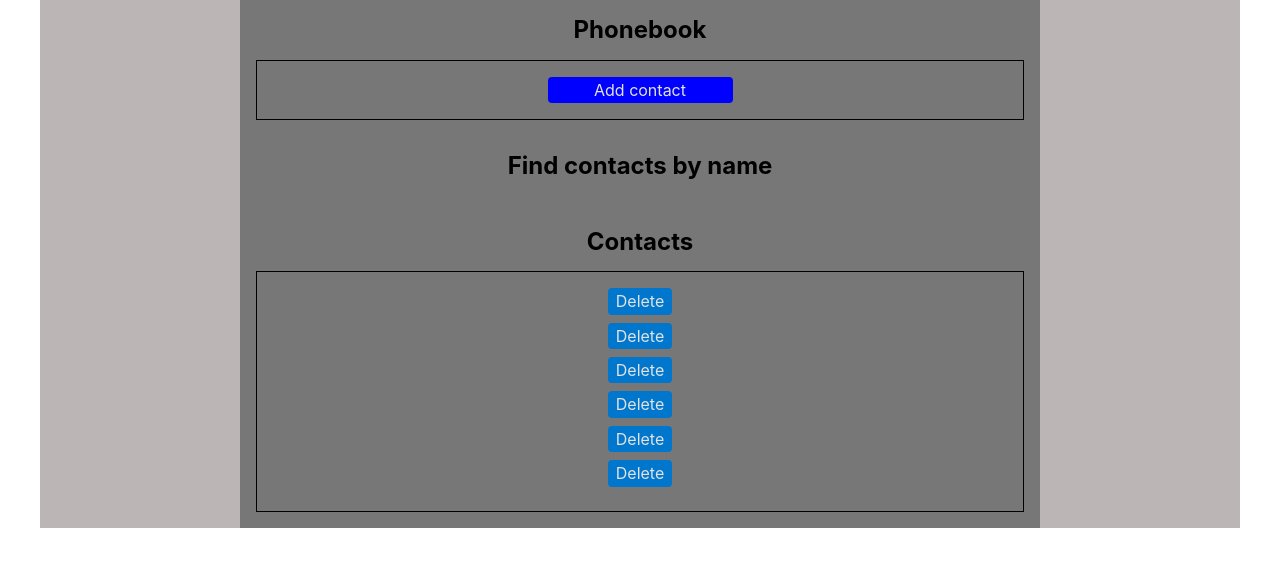
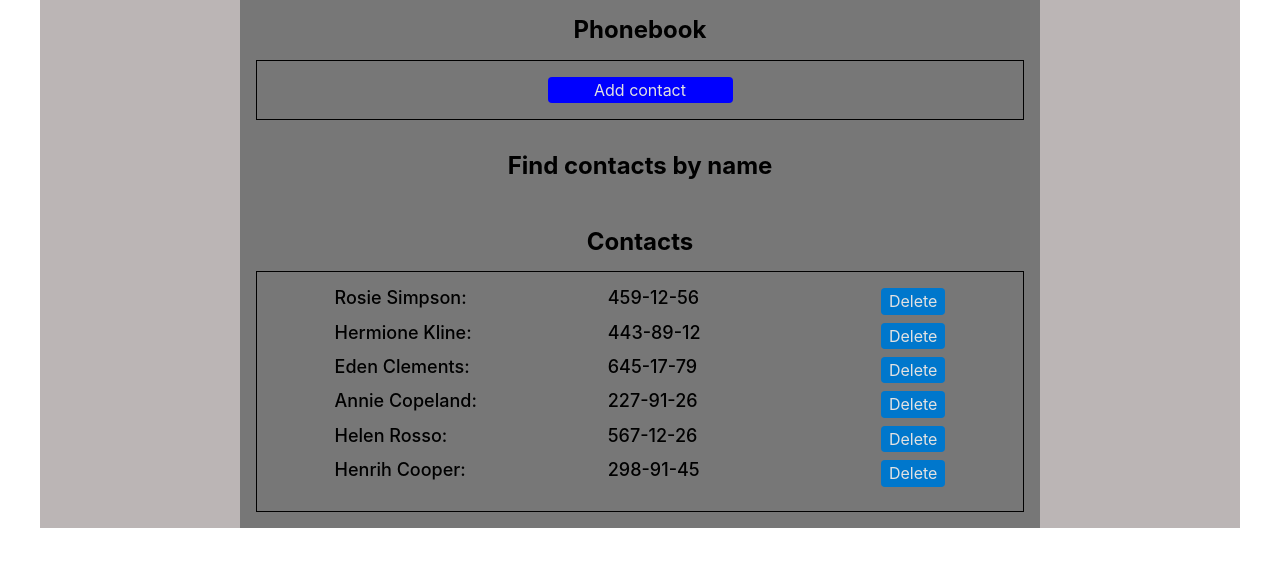
Before and after one commit to EvgeniyArabadzhiyskiy/goit-react-hw-02-phonebook, a React (Create React App) app: page / in a window 1280 px wide. Shown: the top 566 px of the page. Built offline with nearby package versions, Linux system fonts and the light colour scheme.

Commit message:
Update ContactItem.jsx

```diff
--- a/src/components/ContactList/ContactItem/ContactItem.jsx
+++ b/src/components/ContactList/ContactItem/ContactItem.jsx
@@ -1,7 +1,7 @@
 import PropTypes from 'prop-types';
 import Button from 'components/Button/Button';
 import { Box } from 'components/Box/Box';
-// import { UserName, UserNumber } from './ContactItem.styled';
+import { UserName, UserNumber } from './ContactItem.styled';
 
 const ContactItem = ({ contacts, onDeleteContact }) => {
   return (
@@ -16,7 +16,8 @@ const ContactItem = ({ contacts, onDeleteContact }) => {
             textAlign="left"
             as="li"
           >
-
+            <UserName>{name}:</UserName>
+            <UserNumber>{number}</UserNumber>
             <Button onClick={() => onDeleteContact(id)}>Delete</Button>
           </Box>
         );
```
